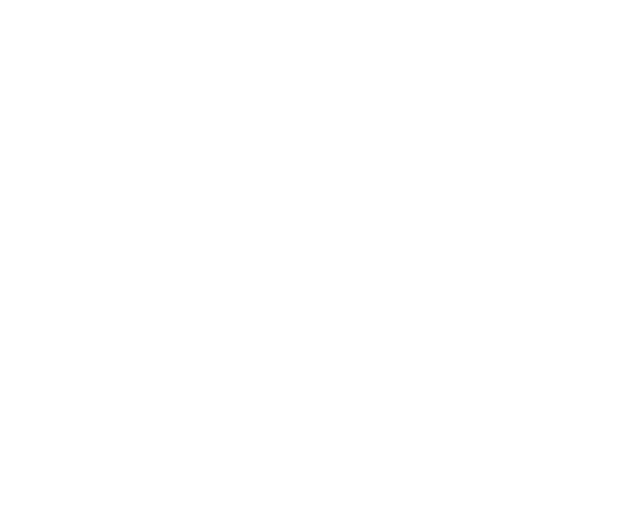
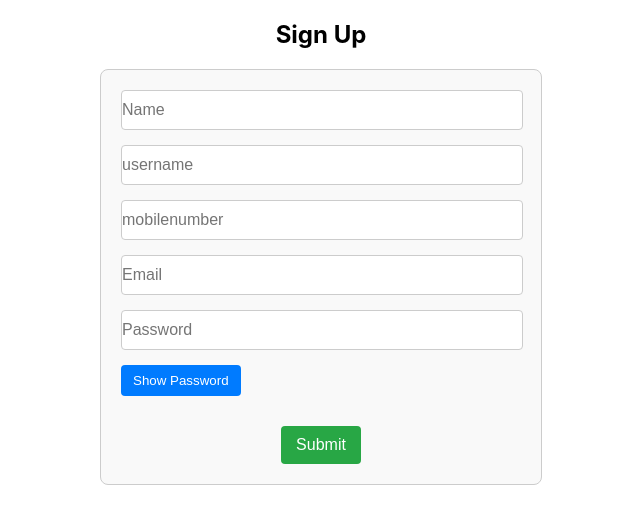
Before and after one commit to Afk-Akash/book-shop-frontend, a React (Create React App) app: page /signup in a window 1280 px wide. Before the commit this address had no page. Shown: the top 524 px of the page, without its empty margins (319-959 px from the left). Built offline with nearby package versions, Linux system fonts and the light colour scheme.

Commit message:
TLE : harikrishna : created signup page

```diff
--- a/src/App.js
+++ b/src/App.js
@@ -1,9 +1,11 @@
 import "./App.css";
 import all_books from "./Data/all_books";
 import React from "react";
-import { Route, Routes,Navigate} from "react-router-dom";
+import { Route, Routes, Navigate } from "react-router-dom";
 import Header from "../src/components/Header";
 import BookList from "./components/BookList";
+import SignUpPage from "./Component/SignUpPage";
+import LoginPage from "./Component/LoginPage";
 
 function App() {
   return (
@@ -20,6 +22,10 @@
         />
         <Route path="/" element={<Navigate replace to="/home" />} />
         <Route path="/booklist" element={<BookList all_books={all_books} />} />
+
+        <Route path="/signup" element={<SignUpPage />} />
+        <Route path="/login" element={<LoginPage />} />
+
       </Routes>
     </div>
   );
--- /dev/null
+++ b/src/Component/LoginPage.js
@@ -0,0 +1,30 @@
+import React from 'react';
+import { Link } from 'react-router-dom';
+
+const LoginPage = () => {
+    const handleSubmit = (e) => {
+        e.preventDefault();
+
+    };
+
+    return (
+
+        <div>
+            <h2>Login</h2>
+            <form onSubmit={handleSubmit}>
+                <label htmlFor="username">Username:</label>
+                <input type="text" id="username" name="username" required />
+
+                <label htmlFor="password">Password:</label>
+                <input type="password" id="password" name="password" required />
+
+                <button type="submit">Login</button>
+            </form>
+            <p>
+                Don't have an account? <Link to="/signup">Sign Up</Link>
+            </p>
+        </div >
+    );
+};
+
+export default LoginPage;
--- /dev/null
+++ b/src/Component/SignUpForm.js
@@ -0,0 +1,130 @@
+import React, { useState } from 'react';
+import { Link } from 'react-router-dom';
+import styles from './SignUpForm.style';
+
+const SignUpForm = () => {
+
+    const [formData, setFormData] = useState({
+        name: '',
+        username: '',
+        mobileNumber: '',
+        email: '',
+        password: '',
+        confirmPassword: '',
+        error: '',
+    });
+
+    const handleChange = (e) => {
+        const { name, value } = e.target;
+        setFormData({ ...formData, [name]: value });
+    };
+
+    const handleSubmit = (e) => {
+        e.preventDefault();
+
+        if (
+            !validatePassword(formData.password) ||
+            !validatePhoneNumber(formData.mobileNumber)
+        ) {
+            setFormData({ ...formData, error: 'Invalid data. Please check the fields.' });
+            return;
+        }
+        // If validations pass, perform signup action
+        console.log('Form submitted:', formData);
+        // Reset form fields after successful signup
+        setFormData({
+            name: '',
+            username: '',
+            mobileNumber: '',
+            email: '',
+            password: '',
+
+            error: '',
+        });
+        window.location.href = '/login';
+
+
+
+    };
+
+
+    const handleTogglePassword = () => {
+        setFormData({ ...formData, showPassword: !formData.showPassword });
+    };
+
+    const validatePassword = (password) => {
+        const passwordRegex = /^(?=.*[A-Z])(?=.*\d)(?=.*[@$!%*?&])[A-Za-z\d@$!%*?&]{8,16}$/;
+        return passwordRegex.test(password);
+    };
+
+    const validatePhoneNumber = (phoneNumber) => {
+        return phoneNumber.length === 10 && !isNaN(phoneNumber);
+
+    };
+
+
+
+    return (
+        <div style={styles.formContainer}>
+            <form onSubmit={handleSubmit}>
+                <input
+                    type="text"
+                    name="name"
+                    value={formData.name}
+                    placeholder="Name"
+                    onChange={handleChange}
+                    style={styles.inputField}
+                    required
+                />
+                <input
+                    type="text"
+                    name="username"
+                    value={formData.username}
+                    placeholder="username"
+                    onChange={handleChange}
+                    style={styles.inputField}
+                    required
+                />
+                <input
+                    type="number"
+                    name="mobilenumber"
+                    value={formData.mobilenumber}
+                    placeholder="mobilenumber"
+                    onChange={handleChange}
+                    style={styles.inputField}
+                    required
+                />
+                <input
+                    type="email"
+                    name="email"
+                    value={formData.email}
+                    placeholder="Email"
+                    onChange={handleChange}
+                    style={styles.inputField}
+                    required
+                />
+                <div style={styles.passwordContainer}>
+                    <input
+                        type={formData.showPassword ? 'text' : 'password'}
+                        name="password"
+                        value={formData.password}
+                        placeholder="Password"
+                        onChange={handleChange}
+                        style={styles.inputField}
+                        required
+                    />
+
+                    <button type="button" onClick={handleTogglePassword} style={styles.passwordButton}>
+                        {formData.showPassword ? 'Hide' : 'Show'} Password
+                    </button>
+                </div>
+                <button type="submit" style={styles.submitButton}>Submit</button>
+                {formData.error && <p style={styles.errorText}>{formData.error}</p>}
+            </form>
+            <Link to="/login" />
+
+        </div>
+    );
+};
+
+export default SignUpForm;
--- /dev/null
+++ b/src/Component/SignUpForm.style.js
@@ -0,0 +1,51 @@
+const styles = {
+    formContainer: {
+        maxWidth: '400px',
+        margin: '0 auto',
+        padding: '20px 20px 20px 20px',
+        border: '1px solid #ccc',
+        borderRadius: '8px',
+        backgroundColor: '#f9f9f9',
+    },
+    inputField: {
+        marginBottom: '15px',
+        padding: '10px 0px ',
+        fontSize: '16px',
+        width: '100%',
+        borderRadius: '4px',
+        border: '1px solid #ccc',
+        backgroundColor: '#fff',
+        display: 'block',
+    },
+    passwordContainer: {
+        display: 'flex',
+        flexDirection: 'column',
+        alignItems: 'flex-start',
+        marginBottom: '15px',
+    },
+    passwordButton: {
+        backgroundColor: '#007bff',
+        color: '#fff',
+        border: 'none',
+        padding: '8px 12px',
+        cursor: 'pointer',
+        borderRadius: '4px',
+        marginBottom: '15px',
+        alignItems: 'left'
+    },
+    submitButton: {
+        backgroundColor: '#28a745',
+        color: '#fff',
+        padding: '10px 15px',
+        borderRadius: '4px',
+        border: 'none',
+        cursor: 'pointer',
+        fontSize: '16px',
+    },
+    errorText: {
+        color: 'red',
+        marginBottom: '10px',
+    },
+};
+
+export default styles;
--- /dev/null
+++ b/src/Component/SignUpPage.js
@@ -0,0 +1,14 @@
+import React from 'react';
+import SignUpForm from './SignUpForm';
+
+
+const SignUpPage = () => {
+    return (
+        <div>
+            <h2>Sign Up</h2>
+            <SignUpForm />
+        </div>
+    );
+};
+
+export default SignUpPage;
--- a/src/components/Header.js
+++ b/src/components/Header.js
@@ -1,10 +1,23 @@
 import React from "react";
+import { Link } from 'react-router-dom';
+
 
 const Header = () => {
-    return (<div>
-        Header
-    </div>
-    )
+    return (
+        <div>
+            <nav>
+                <ul>
+                    <li>
+                        <Link to="/signup">SignUp</Link>
+                    </li>
+                    <li>
+                        <Link to="/login">Login</Link>
+                    </li>
+                </ul>
+            </nav>
+            {/* Other header content */}
+        </div>
+    );
 }
 
 export default Header;
```
Also changed, not shown: 2 other files (tests, documents, lock files or other folders). Lines whose indentation alone changed are shown as unchanged.
